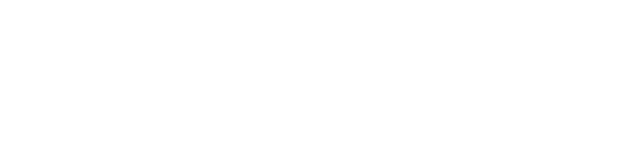
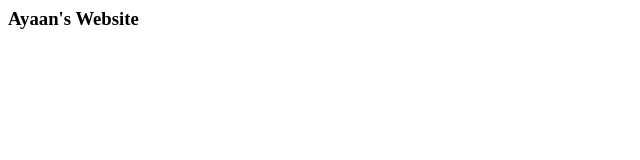
Before and after one commit to WVCS/wvcs--Ayaan_18, a plain HTML site: page index.html in a window 1280 px wide. Shown: the whole page, without its empty margins (0-640 px from the left). Drawn offline with Linux system fonts and the light colour scheme.

Commit message:
added heading to text

```diff
--- a/index.html
+++ b/index.html
@@ -1,5 +1,6 @@
 <html>
 
+  <h3> Ayaan's Website </h3>
 
 
 
```
